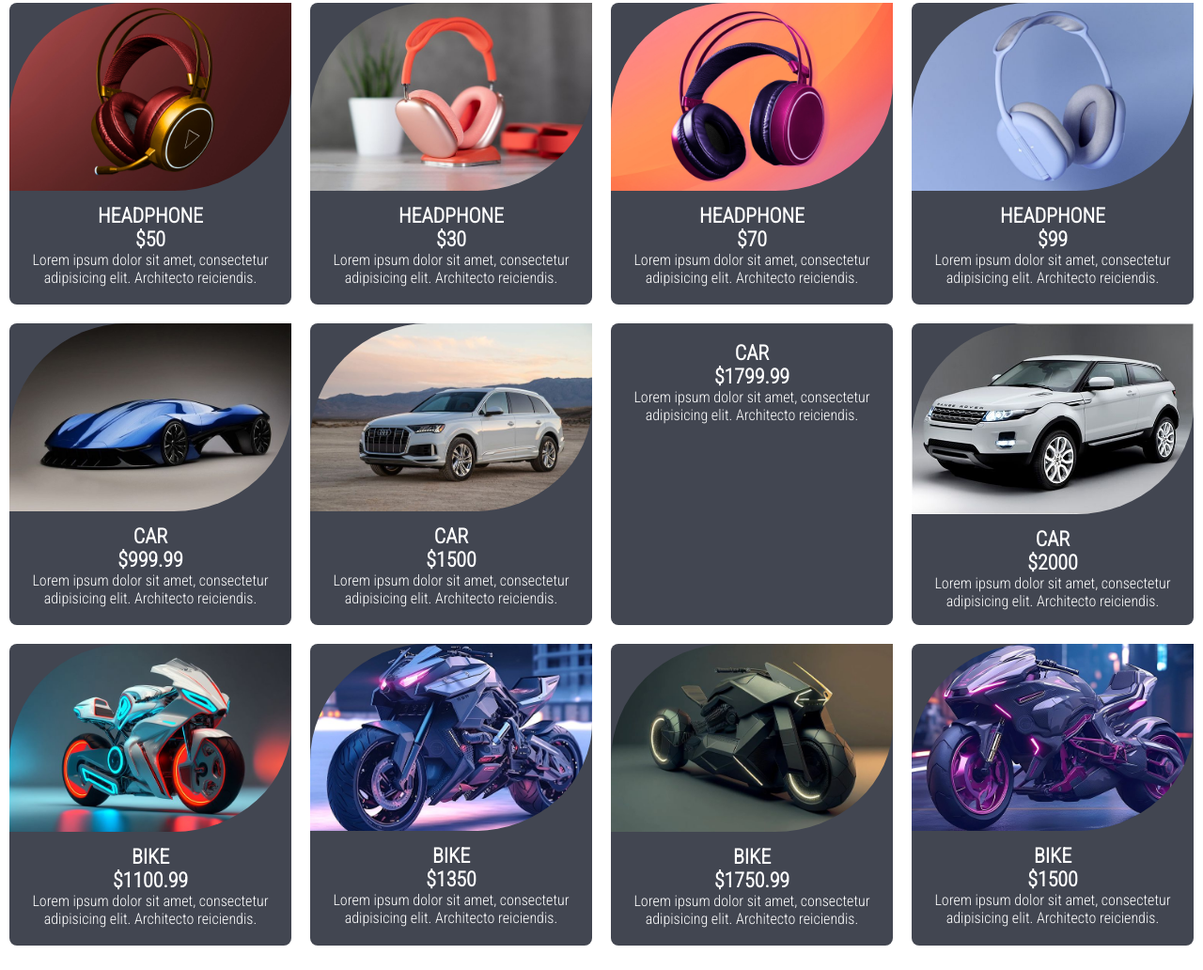
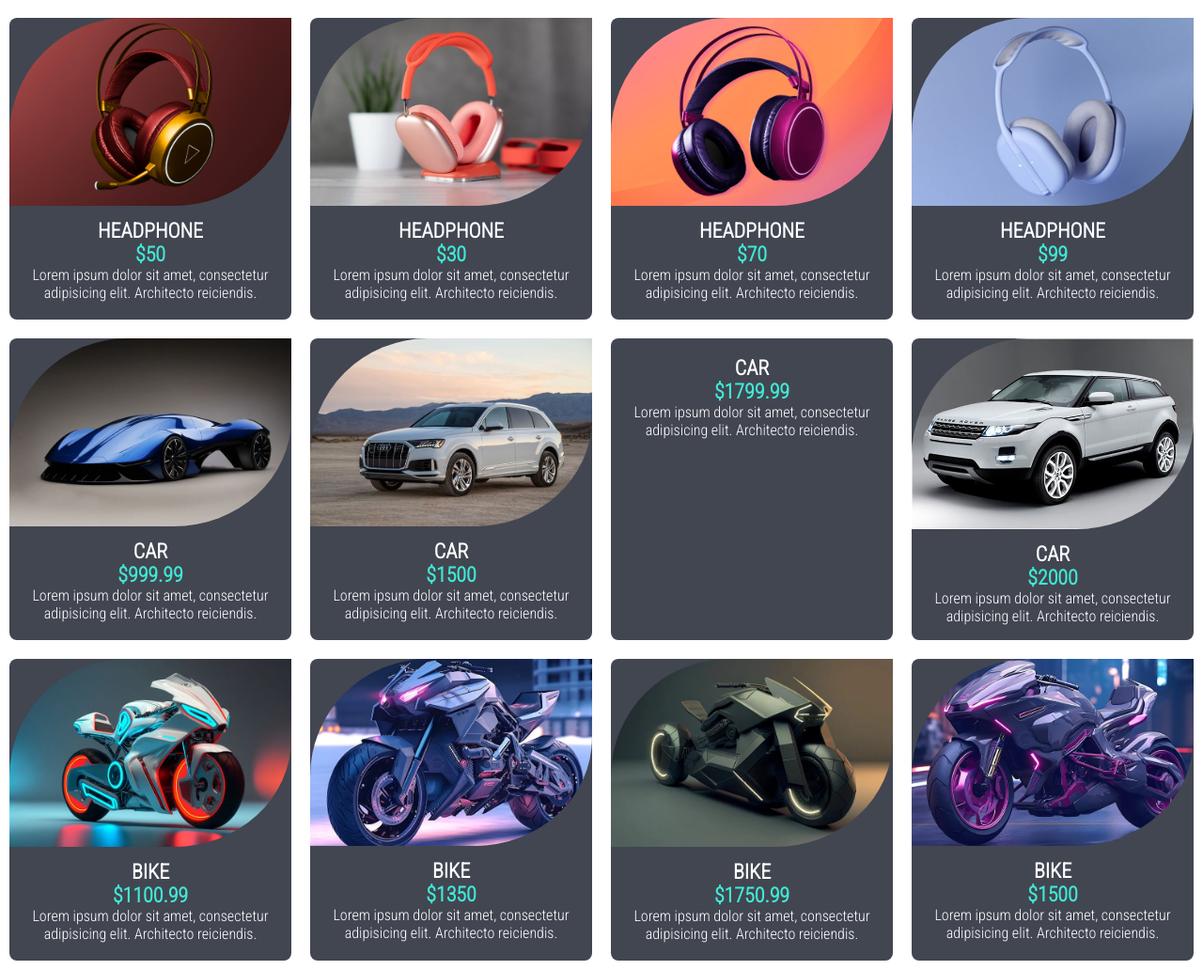
Before and after one commit to Rifat701/card-search-engine, a plain HTML site: page index.html in a window 1280 px wide. Shown: the part 743-1775 px from the top of the page at 94% size. Drawn offline with Linux system fonts and the light colour scheme; a web font is replaced by a local one.

Commit message:
new commit

```diff
--- a/asset/css/index.css
+++ b/asset/css/index.css
@@ -11,9 +11,17 @@ body{
     align-items: center;
     padding: 20px 0;
 }
-input{
-    width: 300px;
-    height: 20px;
+input {
+	width: 300px;
+	height: 36px;
+	border-radius: 30px;
+	border: 2px solid yellowgreen;
+}
+input[type=text]{
+    padding: 0 12px;
+}
+::placeholder{
+    color: black;
 }
 .cards{
     display: grid;
@@ -45,6 +53,10 @@ input{
     width: 100%;
     padding-bottom: 10px;
     border-radius: 125px 0;
+    transition: .4s;
+}
+.card img:hover{
+    border-radius: 0;
 }
 
 @media screen and (max-width:991px) {
--- a/index.html
+++ b/index.html
@@ -9,7 +9,7 @@
 </head>
 <body>
     <div class="inputvalue">
-        <input type="text" id="input" oninput="search()">
+        <input type="text" id="input" placeholder="Lets's Search" oninput="search()">
     </div>
     <div class="cards">
         <div class="card">
@@ -63,73 +63,73 @@
         <div class="card">
             <img src="asset/images/headphone1.jpg" alt="">
             <h3>headphone</h3>
-            <h3>$50</h3>
+            <h4>$50</h4>
             <p>Lorem ipsum dolor sit amet, consectetur adipisicing elit. Architecto reiciendis.</p>
         </div>
         <div class="card">
             <img src="asset/images/headphone2.jpeg" alt="">
             <h3>headphone</h3>
-            <h3>$30</h3>
+            <h4>$30</h4>
             <p>Lorem ipsum dolor sit amet, consectetur adipisicing elit. Architecto reiciendis.</p>
         </div>
         <div class="card">
             <img src="asset/images/headphone3.jpg" alt="">
             <h3>headphone</h3>
-            <h3>$70</h3>
+            <h4>$70</h4>
             <p>Lorem ipsum dolor sit amet, consectetur adipisicing elit. Architecto reiciendis.</p>
         </div>
         <div class="card">
             <img src="asset/images/headphone4.jpeg" alt="">
             <h3>headphone</h3>
-            <h3>$99</h3>
+            <h4>$99</h4>
             <p>Lorem ipsum dolor sit amet, consectetur adipisicing elit. Architecto reiciendis.</p>
         </div>
         <div class="card">
             <img src="asset/images/car1.jpeg" alt="">
             <h3>car</h3>
-            <h3>$999.99</h3>
+            <h4>$999.99</h4>
             <p>Lorem ipsum dolor sit amet, consectetur adipisicing elit. Architecto reiciendis.</p>
         </div>
         <div class="card">
             <img src="asset/images/car2.jpeg" alt="">
             <h3>car</h3>
-            <h3>$1500</h3>
+            <h4>$1500</h4>
             <p>Lorem ipsum dolor sit amet, consectetur adipisicing elit. Architecto reiciendis.</p>
         </div>
         <div class="card">
             <img src="asset/images/car3.jpeg" alt="">
             <h3>car</h3>
-            <h3>$1799.99</h3>
+            <h4>$1799.99</h4>
             <p>Lorem ipsum dolor sit amet, consectetur adipisicing elit. Architecto reiciendis.</p>
         </div>
         <div class="card">
             <img src="asset/images/car4.jpeg" alt="">
             <h3>car</h3>
-            <h3>$2000</h3>
+            <h4>$2000</h4>
             <p>Lorem ipsum dolor sit amet, consectetur adipisicing elit. Architecto reiciendis.</p>
         </div>
         <div class="card">
             <img src="asset/images/bike1.jpeg" alt="">
             <h3>bike</h3>
-            <h3>$1100.99</h3>
+            <h4>$1100.99</h4>
             <p>Lorem ipsum dolor sit amet, consectetur adipisicing elit. Architecto reiciendis.</p>
         </div>
         <div class="card">
             <img src="asset/images/bike2.jpeg" alt="">
             <h3>bike</h3>
-            <h3>$1350</h3>
+            <h4>$1350</h4>
             <p>Lorem ipsum dolor sit amet, consectetur adipisicing elit. Architecto reiciendis.</p>
         </div>
         <div class="card">
             <img src="asset/images/bike3.jpeg" alt="">
             <h3>bike</h3>
-            <h3>$1750.99</h3>
+            <h4>$1750.99</h4>
             <p>Lorem ipsum dolor sit amet, consectetur adipisicing elit. Architecto reiciendis.</p>
         </div>
         <div class="card">
             <img src="asset/images/bike4.jpeg" alt="">
             <h3>bike</h3>
-            <h3>$1500</h3>
+            <h4>$1500</h4>
             <p>Lorem ipsum dolor sit amet, consectetur adipisicing elit. Architecto reiciendis.</p>
         </div>
     </div>
```
